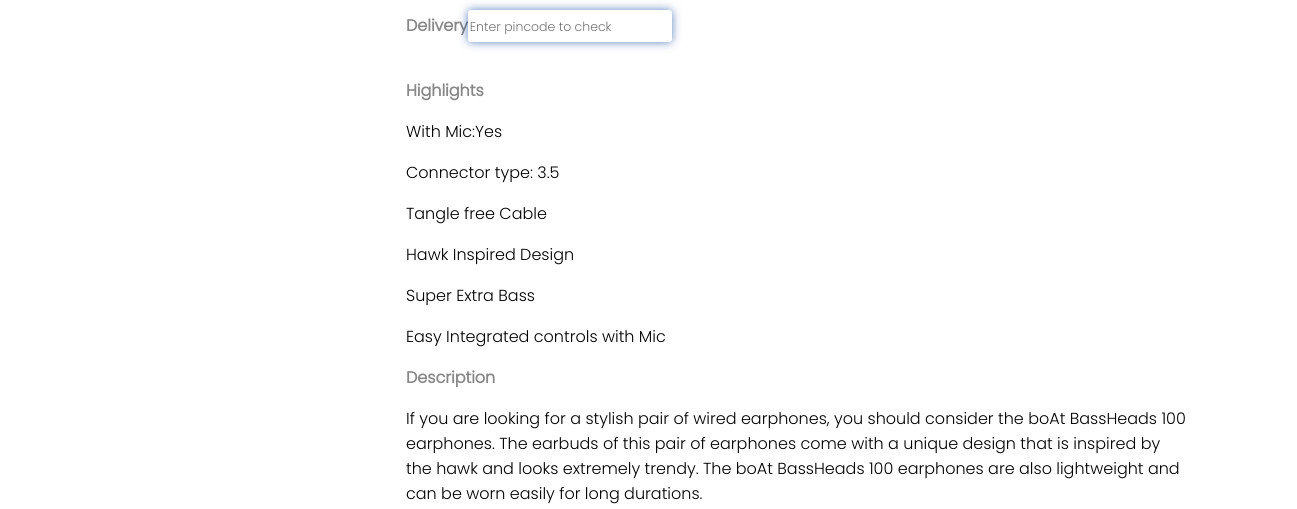
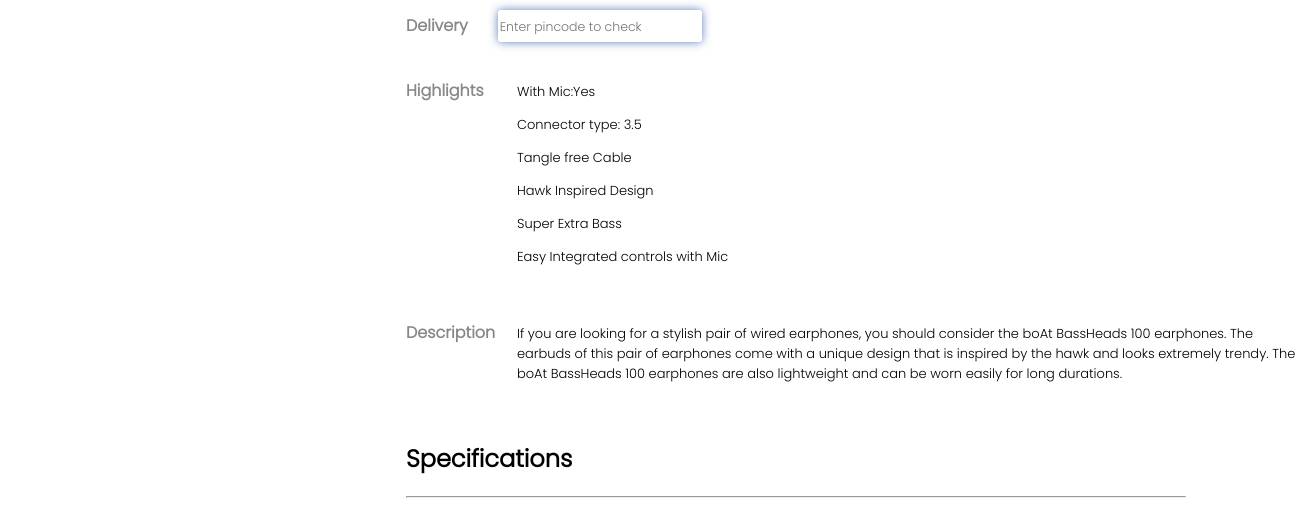
Before and after one commit to Rajashree215/Flipkart-product-page-clone, a plain HTML site: page Flipkart product page clone/index.html in a window 1280 px wide. Shown: the part 430-939 px from the top of the page, 1297 px wide, since content can reach past the window. Drawn offline with Linux system fonts and the light colour scheme.

Commit message:
Fifth commit
Finished the project!!

```diff
--- a/Flipkart product page clone/css/style.css
+++ b/Flipkart product page clone/css/style.css
@@ -192,3 +192,31 @@ span
 {
     font-weight: bold;
 }
+#del
+{
+    position: relative;
+    left: 30px;
+}
+.li{
+    font-size: small;
+    position: relative;
+    left: 111px;
+    top: -37px;
+    font-weight: 400;
+}
+#desc
+{
+    font-size: small;
+    position: relative;
+    left: 111px;
+    top: -37px;
+    font-weight: 400;
+}
+h5
+{
+    color: #878787;
+}
+.spec span
+{
+    color: #878787;
+}
```
